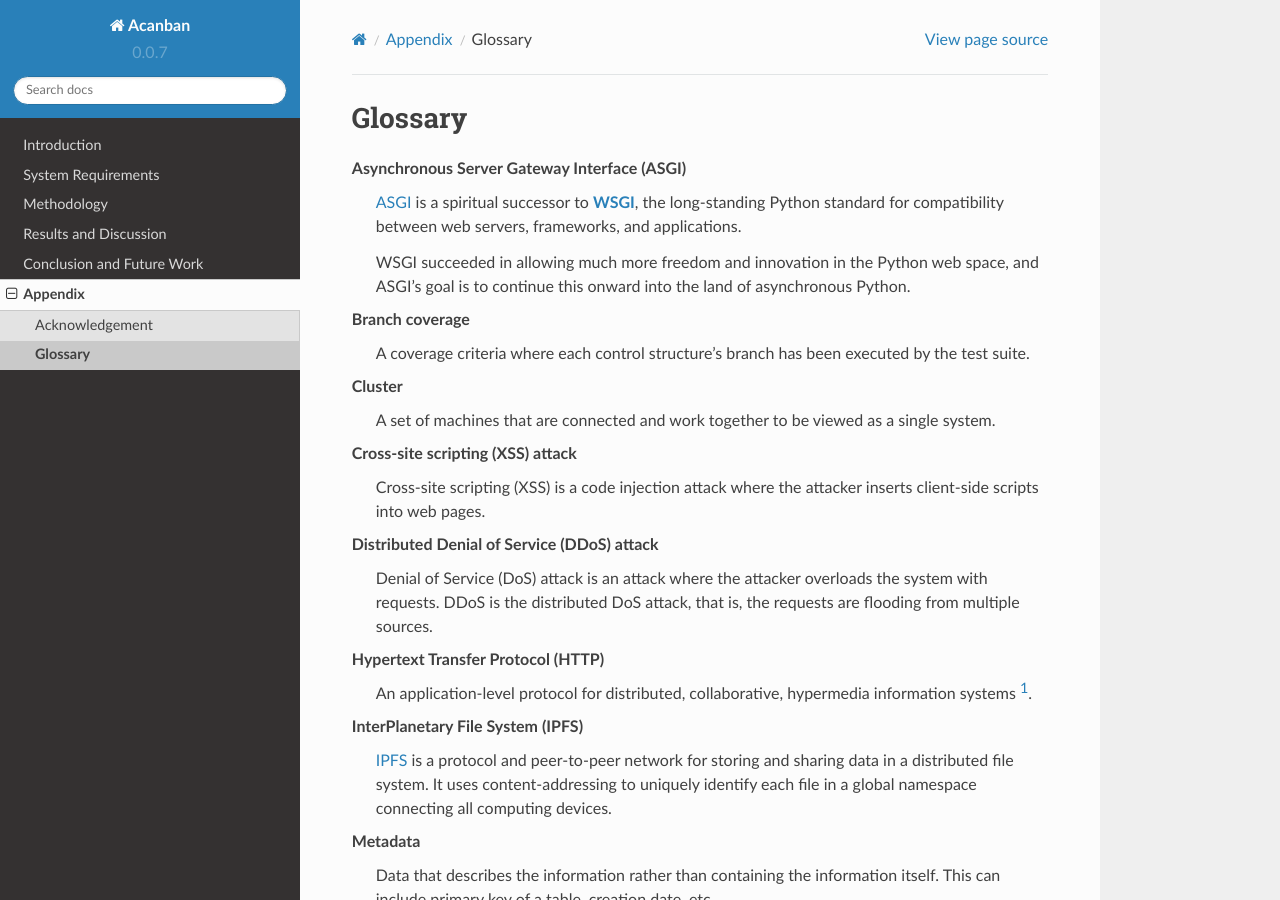
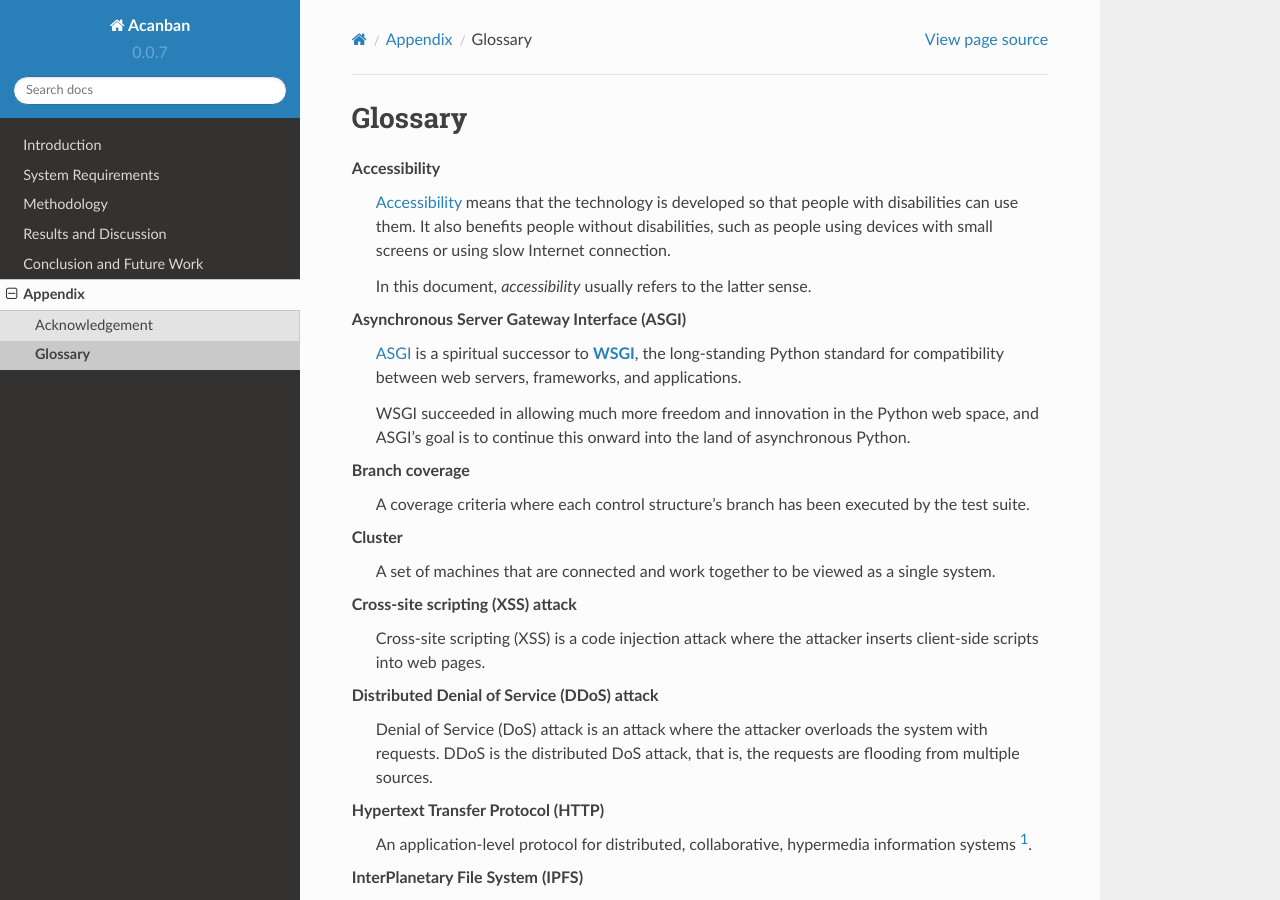
Before and after one commit to Huy-Ngo/acanban, a Sphinx documentation site: the page built from docs/source/appendix/glossary.rst, in a window 1280 px wide and 900 px high. Built offline with Sphinx 7.4.7 and the Read the Docs theme 2.0.0, drawn with Linux system fonts in a browser that asks for light colours; the version number is read from the project's files by our own code.

Commit message:
[Doc] Add usability success to the doc
And change some config thingies

```diff
--- a/docs/source/appendix/glossary.rst
+++ b/docs/source/appendix/glossary.rst
@@ -2,6 +2,15 @@ Glossary
 ========
 
 .. glossary::
+
+   Accessibility
+
+      Accessibility_ means that the technology is developed so that people
+      with disabilities can use them.  It also benefits people without
+      disabilities, such as people using devices with small screens
+      or using slow Internet connection.
+
+      In this document, *accessibility* usually refers to the latter sense.
 
    Asynchronous Server Gateway Interface (ASGI)
 
@@ -84,6 +93,7 @@ Glossary
       A person, normally a lecturer, that supervises, supports, and evaluate
       one or several project groups.
 
+.. _Accessibility: https://www.w3.org/WAI/fundamentals/accessibility-intro/#what
 .. _ASGI: https://asgi.readthedocs.io
 .. _IPFS: https://ipfs.io
 .. [#http] :rfc:`2616#section-1`
--- a/docs/source/conclusion.rst
+++ b/docs/source/conclusion.rst
@@ -14,6 +14,11 @@ over regressions and gain confidence in rolling out new changes,
 and improve productivity and performance throughout the three-month period.
 We wish to continue ameliorating the process when working on the remaining
 tasks of this project as well as in future software development.
+
+The resulted system runs as a web service, allowing clients to run on
+any platforms without installation.
+
+Thanks to the simplistic user interface, it is accessible and easy to use.
 
 Future Work
 -----------
--- a/docs/source/conf.py
+++ b/docs/source/conf.py
@@ -47,12 +47,15 @@ html_theme = 'sphinx_rtd_theme'
 html_static_path = []
 
 # Options for LaTeX
+latex_toplevel_sectioning = 'section'
+latex_docclass = {'manual': 'article'}
 latex_elements = {
     'papersize': 'a4paper', 'pointsize': '12pt',
     'babel': r'\usepackage[english,vietnamese]{babel}',
     'fontpkg': r'\usepackage{lmodern}',
     'fncychap': '',  # disable fancy chapter heading
     'preamble': r'\usepackage{acanban}',
+    'extraclassoptions': 'onepage',
     'extrapackages': r'\usepackage{booktabs}',  # for title-page
     'geometry': '',  # fallback to LaTeX default margins
     'maketitle': (pwd/'latex'/'title-page.tex').read_text(),
--- a/docs/source/result.rst
+++ b/docs/source/result.rst
@@ -17,6 +17,8 @@ we have successfully implemented:
 
 All of these use cases have been implemented in a simplistic manner,
 which satisfied our goal of accessibility from all devices.
+The web pages can load with extremely low latency thanks to minimal assets:
+Our home page is only 21.8KB, and it only takes less than 0.1 seconds to load.
 
 The current implemented source code is published on GitHub [1]_
 under `Affero General Public License`_.
```
Also changed, not shown: 1 other file.
